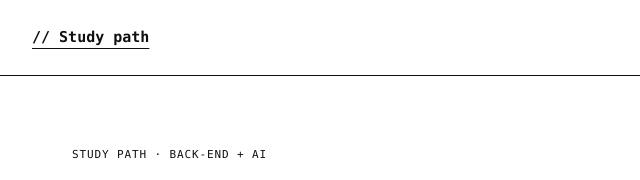
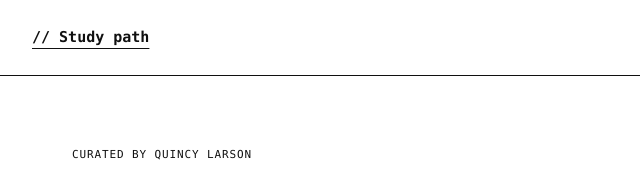
Before and after one commit to Mogadi/learn-backend-and-ai, a plain HTML site: page index.html in a window 1280 px wide. Shown: the top 180 px of the page, 0-640 px from the left. Drawn offline with Linux system fonts and the light colour scheme.

Commit message:
Set the hero kicker to Curated by Quincy Larson
Drop the personal dedication and keep only the curator credit on the homepage hero.

Co-authored-by: Mo Algadi <Mogadi@users.noreply.github.com>

```diff
--- a/index.html
+++ b/index.html
@@ -60,7 +60,7 @@
     <main id="main" tabindex="-1">
       <section class="hero" aria-labelledby="hero-heading">
         <div class="hero-copy">
-          <p class="kicker">Study path · Back-end + AI</p>
+          <p class="kicker">Curated by Quincy Larson</p>
           <div class="hero-title">
             <span class="hero-star" aria-hidden="true">✧</span>
             <h1 id="hero-heading">Your free path to <span class="nowrap">back-end</span> &amp; AI.</h1>
```
